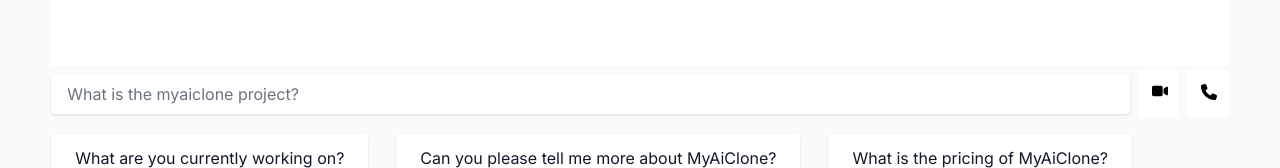
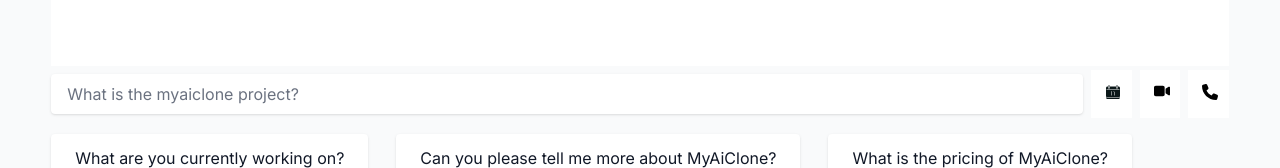
Before and after one commit to AbdullA-Ababakre/text-chatbot, a Next.js app: page / in a window 1280 px wide. Shown: the part 618-786 px from the top of the page. Built offline with nearby package versions, Linux system fonts and the light colour scheme.

Commit message:
feat: added schedule

```diff
--- a/src/app/components/PromptBox.jsx
+++ b/src/app/components/PromptBox.jsx
@@ -12,12 +12,14 @@
   error,
   disableButton,
   labelText,
+  handleSchedule
 }) => {
   const [messageApi, contextHolder] = message.useMessage();
   const handleKeyDown = (e) => {
     if (e.key === "Enter") {
       handleSubmit();
-    }f
+    }
+    f;
   };
 
   const handleVoiceCallClick = () => {
@@ -42,6 +44,10 @@
     });
   };
 
+  const handleScheduleClick = () => {
+    handleSchedule();
+  };
+
   return (
     <>
       {contextHolder}
@@ -57,6 +63,16 @@
 
         <div
           className="py-2 px-2 mt-1 bg-white h-full icon-container"
+          onClick={handleScheduleClick}
+        >
+          <img
+            className="icon-logo icon-logo-video"
+            src="/assets/images/schedule.svg"
+          />
+        </div>
+
+        <div
+          className="py-2 px-2 mt-1 bg-white h-full icon-container"
           onClick={handleVideoCallClick}
         >
           <img
@@ -64,6 +80,7 @@
             src="/assets/images/video-solid.svg"
           />
         </div>
+
         <div
           className="py-2 px-2 mt-1 bg-white h-full icon-container"
           onClick={handleVoiceCallClick}
--- a/src/app/page.tsx
+++ b/src/app/page.tsx
@@ -80,7 +80,23 @@
     'What are you currently working on?',
     'Can you please tell me more about MyAiClone?',
     'What is the pricing of MyAiClone?'
-  ]
+  ];
+
+  const handleSchedule = () => {
+
+    setMessages((prevMessages) => {
+      const newMessages = [...prevMessages];
+      const lastMessageIndex = newMessages.length;
+
+      newMessages[lastMessageIndex] = {
+        type: 'bot',
+        text: 'There is the meeting schedule',
+      };
+
+      return newMessages;
+    });
+
+  }
 
   return (
     <>
@@ -108,6 +124,7 @@
           buttonText={"buttonText"}
           disableButton={true}
           labelText={""}
+          handleSchedule={handleSchedule}
         />
         <div className="flex flex-col sm:flex-row gap-4">
           <button
```
Also changed, not shown: public/assets/images/schedule.svg (added).
